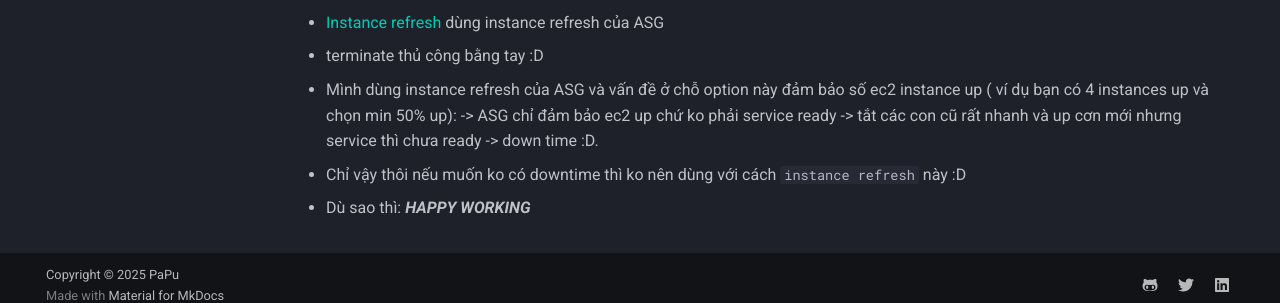
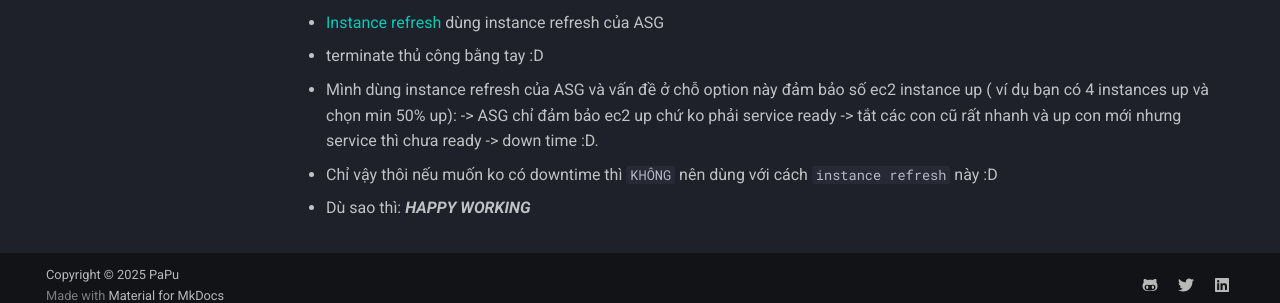
Before and after one commit to fenixpapu/blogs, an MkDocs documentation site: the page built from docs/blog/posts/2024/0613-TIL-aws-asg-switch-to-launch-template.md, in a window 1280 px wide and 939 px high. Shown: the part 621-924 px from the top of the window. Built offline with MkDocs 1.6.1 and Material for MkDocs 9.7.7, drawn with Linux system fonts in a browser that asks for light colours; comment, search, counter and statistics services are not loaded.

Commit message:
fix typo

```diff
--- a/docs/blog/posts/2024/0613-TIL-aws-asg-switch-to-launch-template.md
+++ b/docs/blog/posts/2024/0613-TIL-aws-asg-switch-to-launch-template.md
@@ -23,7 +23,7 @@
   - [Instance refresh](https://docs.aws.amazon.com/autoscaling/ec2/userguide/asg-instance-refresh.html) dùng instance refresh của ASG
   - terminate thủ công bằng tay :D
 
-- Mình dùng instance refresh của ASG và vấn đề ở chỗ option này đảm bảo số ec2 instance up ( ví dụ bạn có 4 instances up và chọn min 50% up): -> ASG chỉ đảm bảo ec2 up chứ ko phải service ready -> tắt các con cũ rất nhanh và up cơn mới nhưng service thì chưa ready -> down time :D.
-- Chỉ vậy thôi nếu muốn ko có downtime thì ko nên dùng với cách `instance refresh` này :D
+- Mình dùng instance refresh của ASG và vấn đề ở chỗ option này đảm bảo số ec2 instance up ( ví dụ bạn có 4 instances up và chọn min 50% up): -> ASG chỉ đảm bảo ec2 up chứ ko phải service ready -> tắt các con cũ rất nhanh và up con mới nhưng service thì chưa ready -> down time :D.
+- Chỉ vậy thôi nếu muốn ko có downtime thì `KHÔNG` nên dùng với cách `instance refresh` này :D
 
 - Dù sao thì: **_HAPPY WORKING_**
```
Also changed, not shown: docs/blog/posts/2024/1210-nginx-502-bad-gateway-and-pm2-no-daemon.md (+1 -1 lines), docs/blog/posts/2025/0325-terraform-tip-and-trick-loop.md (+2 -2 lines).
